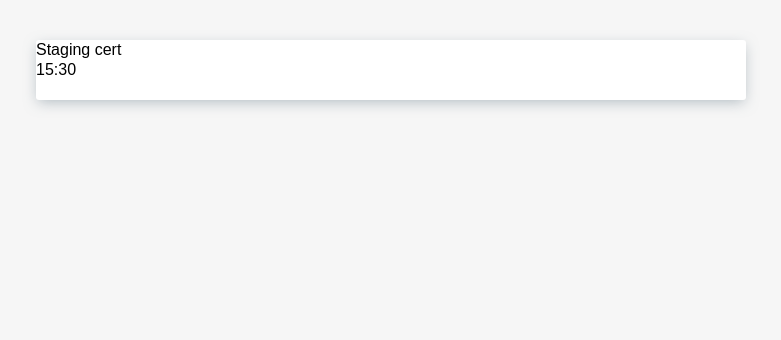
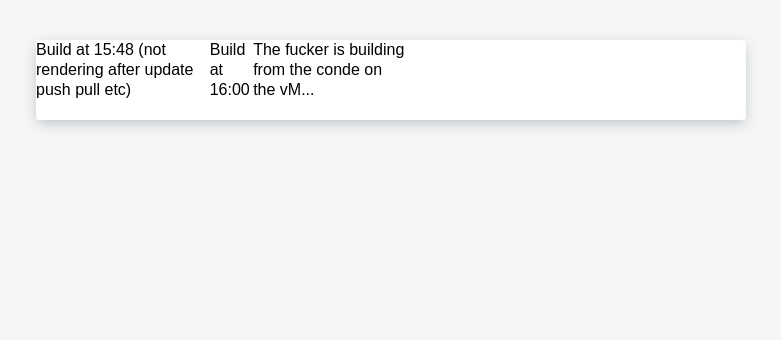
Before and after one commit to ciurana-life/victorciurana.com, a Django app: page / in a window 1280 px wide. Shown: the part 128-468 px from the top of the page, without its empty margins (249-1030 px from the left). Run offline with Django 3.2, Linux system fonts and the light colour scheme; data that the repository does not hold is empty; parts of the project's set-up code (start-up, migrations or seed data) failed here and were passed over; some libraries are stand-ins or nearby versions.

Commit message:
need to up from tag

```diff
--- a/templates/index.html
+++ b/templates/index.html
@@ -8,7 +8,9 @@
 {% block main %}
 <!-- hello -->
 <article>
-    <p>Staging cert 15:30</p>
+    <p>Build at 15:48 (not rendering after update push pull etc)</p>
+    <p>Build at 16:00</p>
+    <p>The fucker is building from the conde on the vM...</p>
     <div class="article_content">
         {{home_content.content | safe_markdown}}
     </div>
```
Also changed, not shown: 1 other file.
